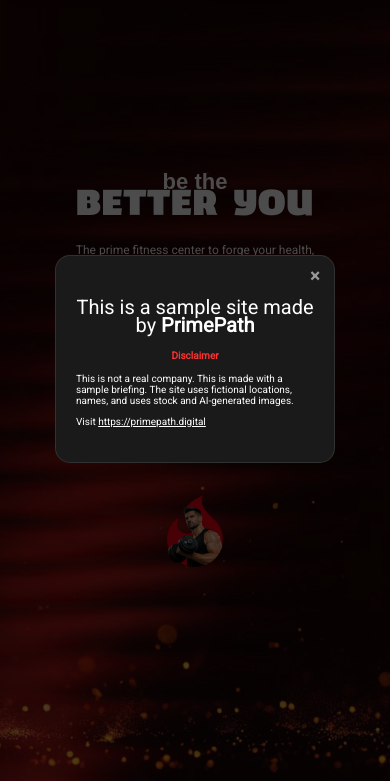
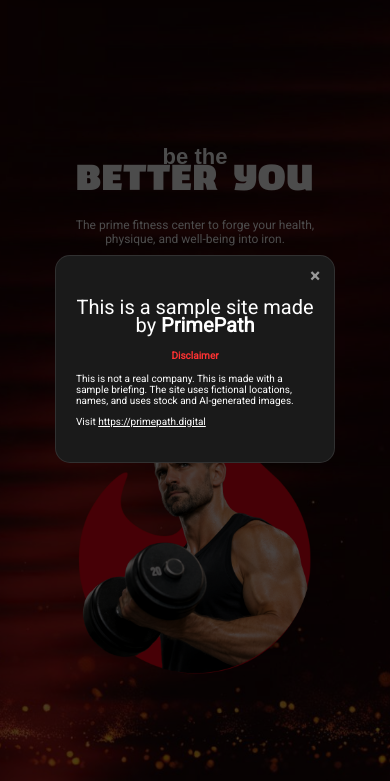
Before and after one commit to Iwop-Mag/IronForge, a plain HTML site: page index.html in a window 390 px wide. Shown: the part 63-844 px from the top of the page. Drawn offline with nearby package versions, Linux system fonts and the light colour scheme; a web font is replaced by a local one.

Commit message:
Fixed the hero image unresponsiveness.

```diff
--- a/style.css
+++ b/style.css
@@ -1807,11 +1807,12 @@
         aspect-ratio: 3 / 4;
         transform: none;
         height: auto;
-        margin: 0 auto;
+        margin: 8em auto -3em auto;
+        transform: scale(1.75);
     }
 
     #hero-image {
-        object-fit: contain;
+        object-fit: cover;
         object-position: center bottom;
     }
 
```
